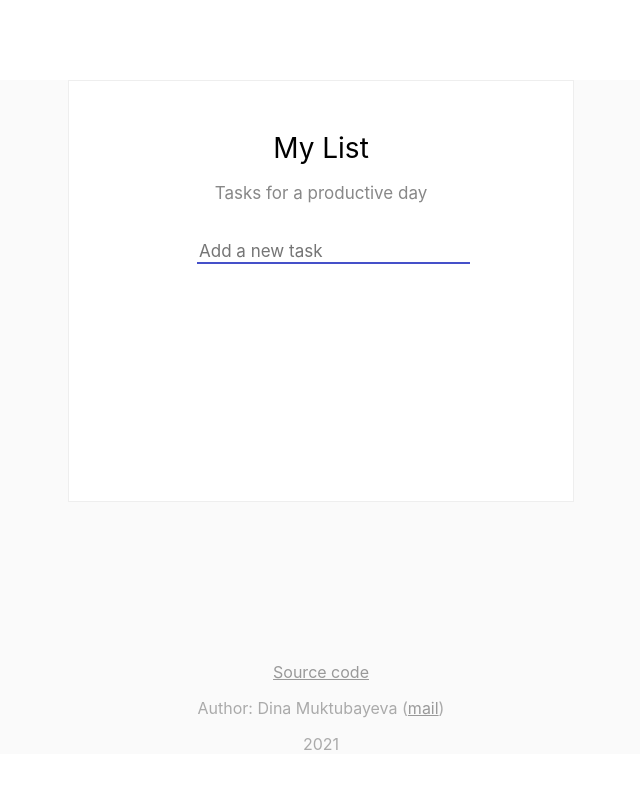
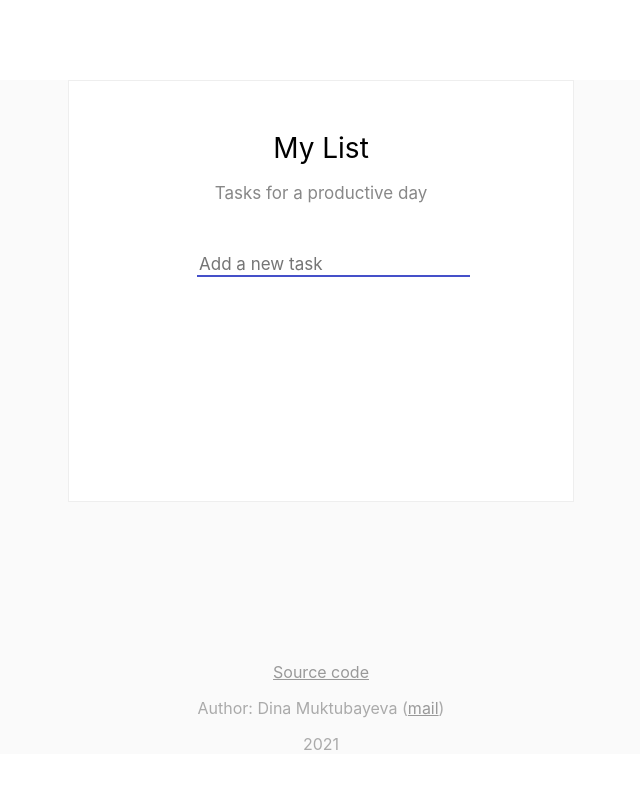
Before and after one commit to DinaMuktubayeva/todo-list, a React (Create React App) app: page / in a window 1280 px wide. Shown: the top 788 px of the page, without its empty margins (319-959 px from the left). Built offline with nearby package versions, Linux system fonts and the light colour scheme.

Commit message:
minor style changes

```diff
--- a/src/components/List.sass
+++ b/src/components/List.sass
@@ -81,6 +81,7 @@ ul
 
         .new-item input[type='text']
             border-bottom: 2px solid $color-blue
+            margin-top: 20px
 
         .edit-item input[type='text']
             border-bottom: 1px solid $color-light-grey
```
